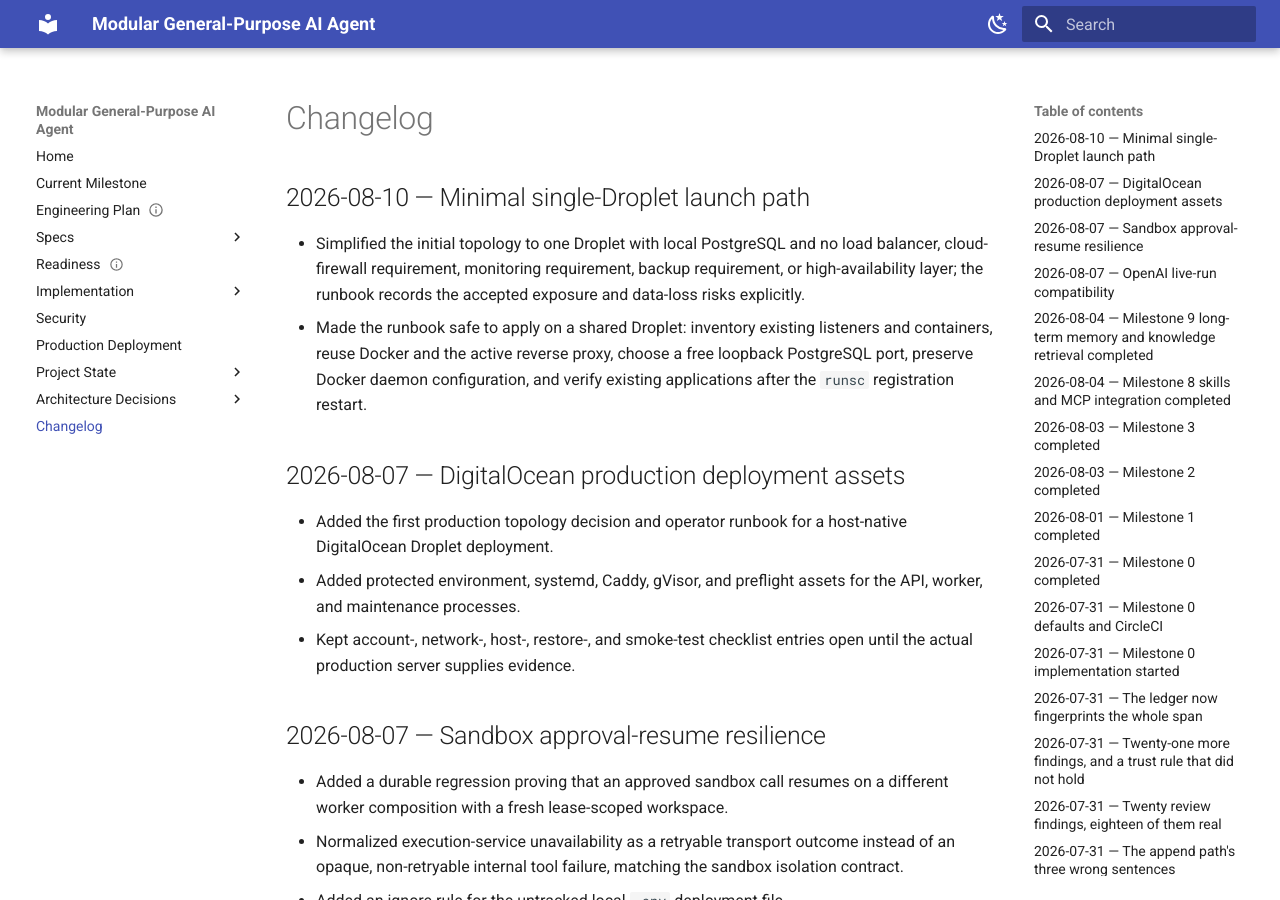
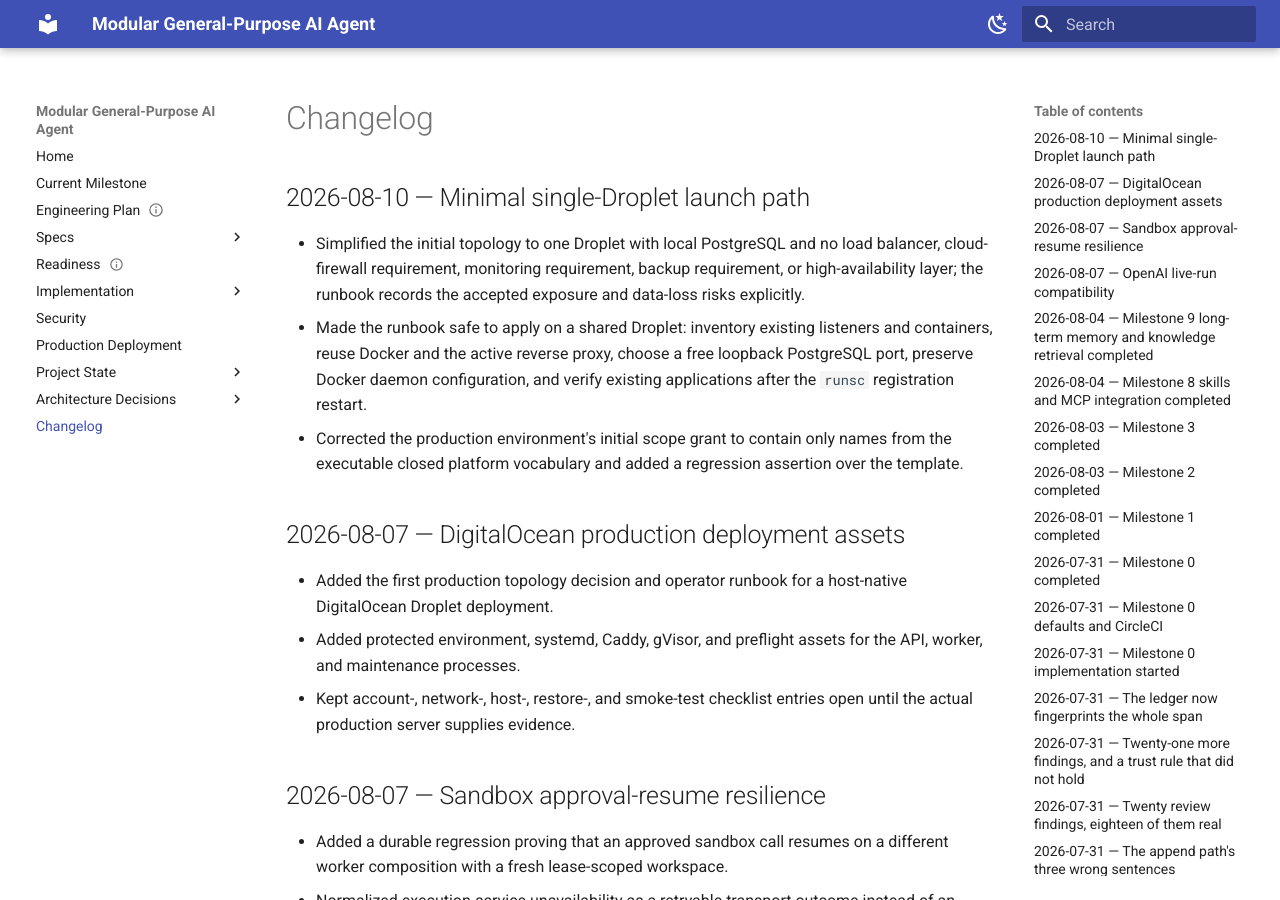
Before and after one commit to avitus/veetbot, an MkDocs documentation site: the page built from docs/changelog.md, in a window 1280 px wide and 900 px high. Built offline with MkDocs 1.6.1 and Material for MkDocs 9.7.7, drawn with Linux system fonts in a browser that asks for light colours.

Commit message:
fix: correct production scope grant

```diff
--- a/docs/changelog.md
+++ b/docs/changelog.md
@@ -14,6 +14,9 @@ title: Changelog
   listeners and containers, reuse Docker and the active reverse proxy, choose a
   free loopback PostgreSQL port, preserve Docker daemon configuration, and
   verify existing applications after the `runsc` registration restart.
+- Corrected the production environment's initial scope grant to contain only
+  names from the executable closed platform vocabulary and added a regression
+  assertion over the template.
 
 ## 2026-08-07 — DigitalOcean production deployment assets
 
```
Also changed, not shown: 2 other files.
